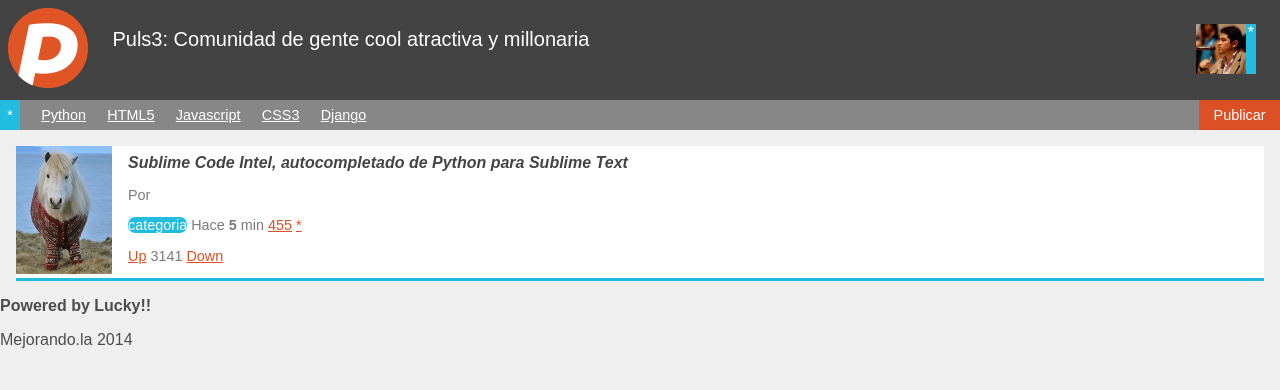
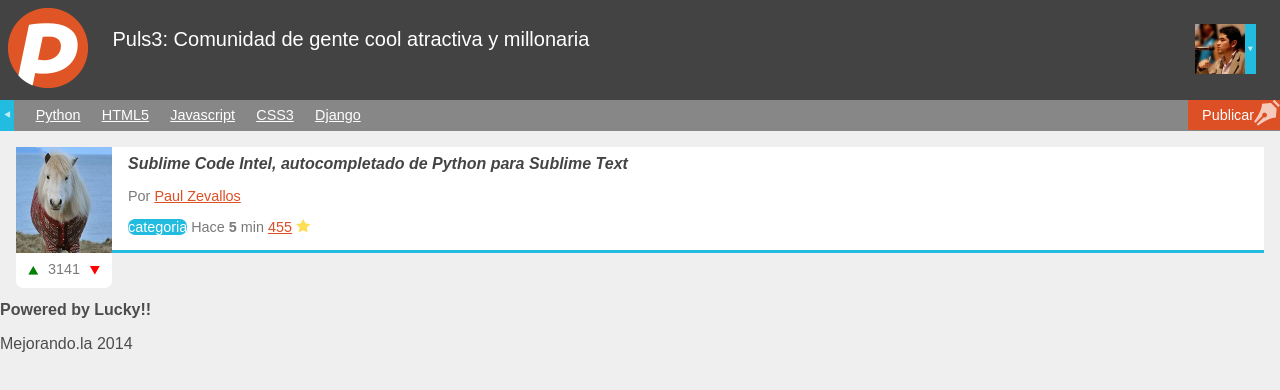
Before and after one commit to Pol-92/pol_dis_web_c3, a plain HTML site: page index.html in a window 1280 px wide. Drawn offline with Linux system fonts and the light colour scheme.

Commit message:
iconos de tipografia y arreglos multiples

```diff
--- a/estilos.css
+++ b/estilos.css
@@ -1,3 +1,14 @@
+@font-face {
+	font-family: 'icomoon';
+	src:url('fonts/icomoon.eot');
+	src:url('fonts/icomoon.eot?#iefix') format('embedded-opentype'),
+		url('fonts/icomoon.woff') format('woff'),
+		url('fonts/icomoon.ttf') format('truetype'),
+		url('fonts/icomoon.svg#icomoon') format('svg');
+	font-weight: normal;
+	font-style: normal;
+}
+
 a
 {
 	color: #DD4F24;
@@ -39,7 +50,14 @@
 	background: #22BCE0;
 	float: right;
 	height: 50px;
-	padding: 0 2px;
+	line-height: 50px;
+}
+header #avatar figcaption:after
+{
+	content:"\e601";
+	font-family:"icomoon";
+	font-size:0.7em;
+	opacity: 0.7;
 }
 header #avatar img
 {
@@ -76,18 +94,37 @@
 nav #flechita_nav a
 {
 	background: #22BCE0;
-	padding: 0.5em 0.5em;
+	padding: 0.5em 0em;
 	text-decoration: none;
+}
+nav #flechita_nav a:after
+{
+	content: "\e600";
+	font-family: "icomoon";
+	opacity: 0.7;
 }
 nav #publicar_nav
 {
 	/* i is zorri*/
+	background: #DD4F24;
 	float: right;
 	margin-right: 0;
+	padding-right: 0.8em;
+	position: relative;
+}
+nav #publicar_nav:after
+{
+	color: rgba(255,255,255,0.7);
+	content: "\e603";
+	font-family: "icomoon";
+	font-size: 1.8em;
+	position: absolute;
+	right: 0;
+	top: 0;
 }
 nav #publicar_nav a
 {
-	background: #DD4F24;
+	display: inline-block;
 	padding: 0.5em 1em;
 	text-decoration: none;
 }
@@ -99,11 +136,24 @@
 {
 	background: white;
 	border-bottom: 3px #22BCE0 solid;
+	margin-bottom: 3em;
+	position: relative;
 }
 #contenido .item p
 {
 	color: #7A7A7A;
 	font-size: 0.9em
+}
+#contenido .item .datos_item .guardar_item
+{
+	text-decoration: none;
+}
+#contenido .item .datos_item .guardar_item:after
+{
+	color: #FD5;
+	content: "\e604";
+	font-family: "icomoon";
+	text-align: bottom;
 }
 #contenido .item .datos_item .tag_item
 {
@@ -133,3 +183,35 @@
 	color: #444;
 	text-decoration: none;
 }
+#contenido .item .votacion
+{
+	background: white;
+	border-radius: 0 0 0.5em 0.5em;
+	margin: 3px 0 0 0;
+	padding: 0.5em 0;
+	position: absolute;
+	text-align: center;
+	top: 100%;
+	width: 96px;
+}
+#contenido .item .votacion a
+{
+	text-decoration: none;
+}
+#contenido .item .votacion .down:after,
+#contenido .item .votacion .up:after
+{
+	font-family: "icomoon";
+	font-size: 1.5em;
+	vertical-align: middle;
+}
+#contenido .item .votacion .down:after
+{
+	content: "\e601";
+	color: red;
+}
+#contenido .item .votacion .up:after
+{
+	content: "\e602";
+	color: green;
+}
--- a/index.html
+++ b/index.html
@@ -14,14 +14,12 @@
 		<h1 id"titulo_header">Puls3: Comunidad de gente cool atractiva y millonaria</h1>
 		<figure id="avatar">
 			<img src="avatar.jpg">
-			<figcaption>
-				*
-			</figcaption>
+			<figcaption></figcaption>
 		</figure>
 	</header>
 	<nav>
 		<ul>
-			<li id="flechita_nav"><a href="#">*</a></li>
+			<li id="flechita_nav"><a href="#"></a></li>
 			<li><a href="#">Python</a></li>
 			<li><a href="#">HTML5</a></li>
 			<li><a href="#">Javascript</a></li>
@@ -39,18 +37,18 @@
 				<a href="#">Sublime Code Intel, autocompletado de Python para Sublime Text</a>
 			</h2>
 			<p class="autor_item">
-				Por <a href="Paul Zevallos"></a>
+				Por <a href="Paul Zevallos">Paul Zevallos</a>
 			</p>
 			<p class="datos_item">
 				<a class="tag_item" href="#">categoria</a>
 				<span class="fecha_item">Hace <strong>5</strong> min</span>
 				<a class="comentarios_item" href="#">455</a>
-				<a class="guardar_item" href="#">*</a>
+				<a class="guardar_item" href="#"></a>
 			</p>
 			<p class="votacion">
-				<a class="up" href="#">Up</a>
+				<a class="up" href="#"></a>
 				3141
-				<a class="down" href="#">Down</a>
+				<a class="down" href="#"></a>
 			</p>
 		</article>
 	</section>
```
Also changed, not shown: fonts/icomoon.ttf (added), fonts/icomoon.woff (added), 2 other files.
